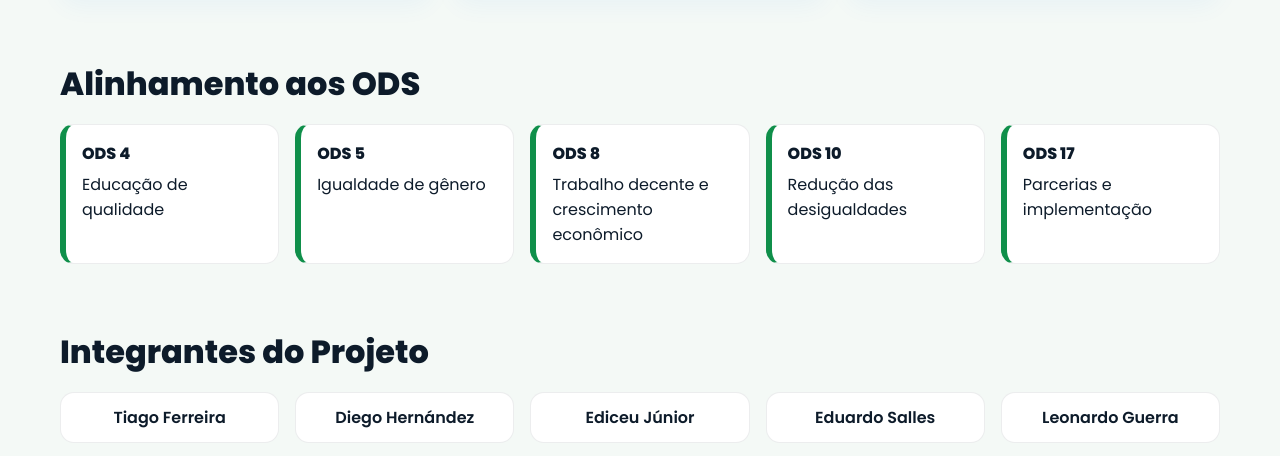
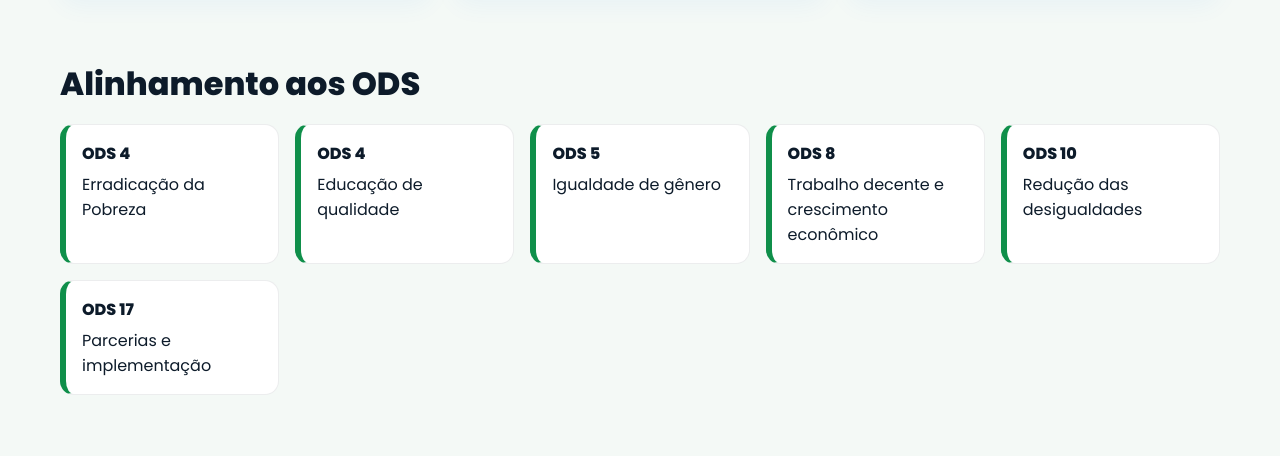
Before and after one commit to tiagoferreira159/docampoaodigital, a plain HTML site: page index.html in a window 1280 px wide. Shown: the part 1780-2236 px from the top of the page. Drawn offline with Linux system fonts and the light colour scheme.

Commit message:
Update index.html

```diff
--- a/index.html
+++ b/index.html
@@ -125,6 +125,7 @@
   <div class="container">
     <h2>Alinhamento aos ODS</h2>
     <div class="ods">
+      <div class="od"><b>ODS 4</b><span>Erradicação da Pobreza</span></div>
       <div class="od"><b>ODS 4</b><span>Educação de qualidade</span></div>
       <div class="od"><b>ODS 5</b><span>Igualdade de gênero</span></div>
       <div class="od"><b>ODS 8</b><span>Trabalho decente e crescimento econômico</span></div>
```
